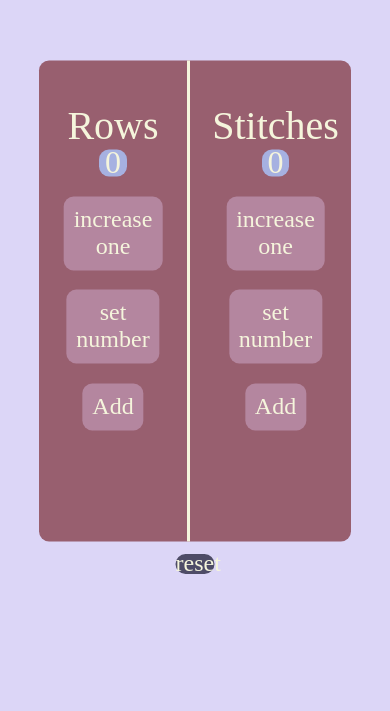
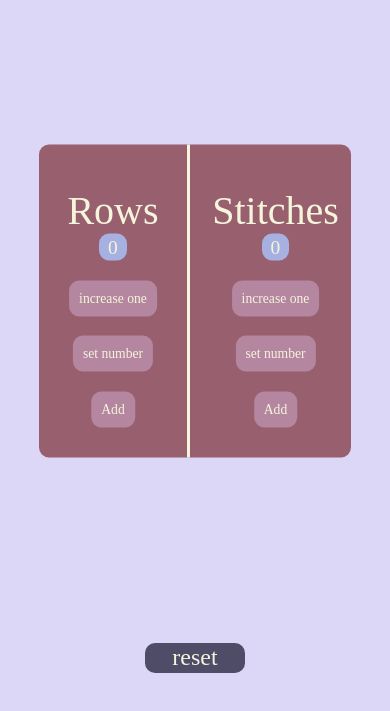
Before and after one commit to Nemo97-76/crochetCounter, a React (Vite) app: page / in a window 390 px wide. Shown: the part 121-832 px from the top of the page. Built offline with nearby package versions, Linux system fonts and the light colour scheme; a web font is replaced by a local one.

Commit message:
make it more responsive

```diff
--- a/src/App.css
+++ b/src/App.css
@@ -10,7 +10,7 @@ body{
     left: 50%;
     transform: translate(-50%, -50%);
     background-color:#985f6f ;
-height: 57vh;
+height: max-content;
 width: 80%;
 border-radius: 10px;
 display: grid;
@@ -29,6 +29,7 @@ font-weight: 400;
 font-style: normal;
 }
 .rows{
+padding-bottom: 30px;
     border-right: #f5f5dc 3px solid;
 }
 .count{
@@ -39,17 +40,18 @@ font-style: normal;
     margin: auto;
     color: #f5f5dc;
     text-align: center;
-    font-size: 2rem;
+    font-size: 5vw;
     font-family: "Solitreo", cursive;
     font-weight: 400;
     font-style: normal;
     line-height: 7vw;
 }
 .button{
+    width: max-content;
   border: none;
     background-color: #b4869f;
     color: #f5f5dc;
-    font-size: 1.5rem;
+    font-size: 3.5vw;
     font-family: "Solitreo", cursive;
     font-weight: 400;
     font-style: normal;
@@ -62,8 +64,8 @@ transform: translateX(-50%);
 }
 .reset{
     background-color: #4e4c67;
-    width: 10vw;
-    height: 5vw;
+    width: 100px;
+    height: 30px;
     font-size: 1.5rem;
     font-family: "Solitreo", cursive;
     font-family: 400;
@@ -72,7 +74,7 @@ transform: translateX(-50%);
     border-radius: 10px;
     cursor: pointer;
     position: absolute;
-    top: 80%;
+    bottom: 50px;
     left: 50%;
     transform: translateX(-50%);
 text-align: center;
--- a/src/App.jsx
+++ b/src/App.jsx
@@ -69,6 +69,9 @@ const resetCounters=()=>{
 <button className='button AddPrompt' onClick={openPromptRowsToAdd}>Add</button>
 
   </div>
+
+  {/* stitches */}
+
   <div className='stitches'>
   <h2>stitches</h2>
 <div className='count'>
```
